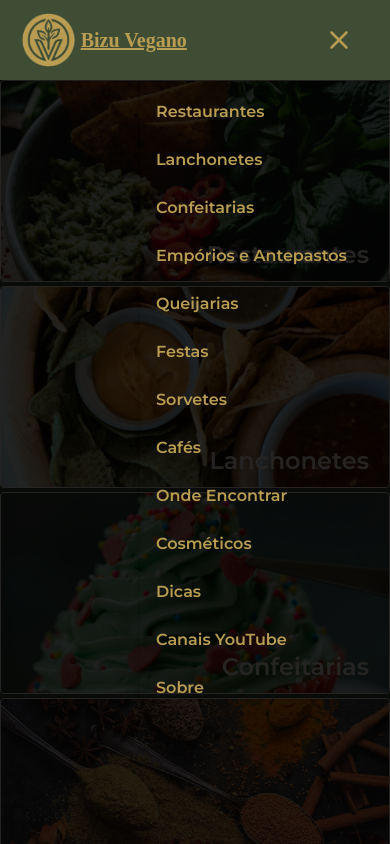
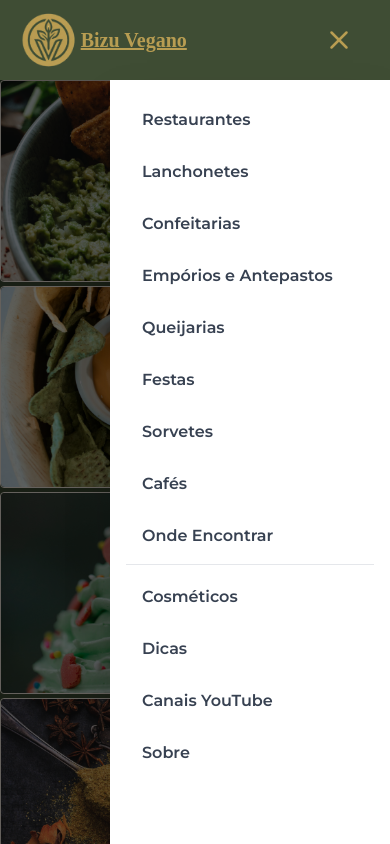
Before and after one commit to flaviare1s/bizu-vegano, a React (Vite) app: page / in a window 390 px wide. Both pictures are taken after a click on the button 339 px from the left and 40 px from the top of the page. Shown: the top 844 px of the page. Built offline with nearby package versions, Linux system fonts and the light colour scheme; no server answers; a web font is replaced by a local one.

Commit message:
Ajusta estilo do menu mobile

```diff
--- a/src/components/Navbar.jsx
+++ b/src/components/Navbar.jsx
@@ -39,8 +39,13 @@ export const Navbar = () => {
 
   return (
     <header className='bg-verde-escuro w-screen flex justify-between items-center mx-auto relative z-50 shadow-md'>
-      {isMenuOpen && <div className='overlay bg-black opacity-85 absolute top-0 left-0 w-screen h-screen z-30 pointer-events-none'></div>}
-      <section className='bg-verde-escuro flex justify-between items-center w-full px-5 relative h-[80px] sm:h-[90px] z-40'>
+      {isMenuOpen && (
+        <div
+          className='fixed inset-0 bg-black bg-opacity-60 z-40 md:hidden transition-opacity duration-300'
+          onClick={closeMenu}
+        ></div>
+      )}
+      <section className='bg-verde-escuro flex justify-between items-center w-full px-5 relative h-[80px] sm:h-[90px] z-50'>
         <Link to='/' className='h-[60px] sm:h-[75px] flex items-center' onClick={closeMenu}>
           <img className='h-full rounded-s-full pr-1' src={logo} alt="logo" />
           <h1 className='font-Playwrite text-xl lg:text-2xl font-bold text-logo underline'>Bizu Vegano</h1>
@@ -96,54 +101,56 @@ export const Navbar = () => {
               <Link to='/sobre' className='text-branco-quente md:text-logo lg:text-lg font-semibold hover:opacity-80 link-nav' onClick={closeMenu}>Sobre</Link>
             </li>
           </ul>
-          <button onClick={toggleMenu} className='md:hidden focus:outline-none sm:mr-2 flex items-center gap-2'>
+          <button onClick={toggleMenu} className='md:hidden focus:outline-none flex items-center gap-2 z-50'>
             {isMenuOpen ? <X size={30} className='text-logo' /> : <Menu size={30} className='text-logo' />}
           </button>
-          {isMenuOpen && (
-            <div className='absolute top-[80px] sm:top-[90px] right-0 w-[250px] z-40 shadow-md lg:hidden'>
-              <ul className='flex flex-col'>
-                <li className='px-4 py-3 mt-2'>
-                  <Link to='/restaurantes' className='text-logo font-semibold hover:opacity-80' onClick={closeMenu}>Restaurantes</Link>
+
+          {/* Menu Mobile Lateral */}
+          <div className={`fixed top-[80px] sm:top-[90px] right-0 h-[calc(100vh-80px)] sm:h-[calc(100vh-90px)] w-[280px] bg-white shadow-2xl transform transition-transform duration-300 ease-in-out z-50 md:hidden ${isMenuOpen ? 'translate-x-0' : 'translate-x-full'}`}>
+            <nav className='h-full overflow-y-auto py-4'>
+              <ul className='flex flex-col space-y-1 px-4'>
+                <li>
+                  <Link to='/restaurantes' className='block px-4 py-3 text-gray-700 font-semibold hover:bg-verde-escuro hover:text-white rounded-lg transition-colors duration-200' onClick={closeMenu}>Restaurantes</Link>
                 </li>
-                <li className='px-4 py-3'>
-                  <Link to='/lanchonetes' className='text-logo font-semibold hover:opacity-80' onClick={closeMenu}>Lanchonetes</Link>
+                <li>
+                  <Link to='/lanchonetes' className='block px-4 py-3 text-gray-700 font-semibold hover:bg-verde-escuro hover:text-white rounded-lg transition-colors duration-200' onClick={closeMenu}>Lanchonetes</Link>
                 </li>
-                <li className='px-4 py-3'>
-                  <Link to='/confeitarias' className='text-logo font-semibold hover:opacity-80' onClick={closeMenu}>Confeitarias</Link>
+                <li>
+                  <Link to='/confeitarias' className='block px-4 py-3 text-gray-700 font-semibold hover:bg-verde-escuro hover:text-white rounded-lg transition-colors duration-200' onClick={closeMenu}>Confeitarias</Link>
                 </li>
-                <li className='px-4 py-3'>
-                  <Link to='/emporios' className='text-logo font-semibold hover:opacity-80' onClick={closeMenu}>Empórios e Antepastos</Link>
+                <li>
+                  <Link to='/emporios' className='block px-4 py-3 text-gray-700 font-semibold hover:bg-verde-escuro hover:text-white rounded-lg transition-colors duration-200' onClick={closeMenu}>Empórios e Antepastos</Link>
                 </li>
-                <li className='px-4 py-3'>
-                  <Link to='/queijarias' className='text-logo font-semibold hover:opacity-80' onClick={closeMenu}>Queijarias</Link>
+                <li>
+                  <Link to='/queijarias' className='block px-4 py-3 text-gray-700 font-semibold hover:bg-verde-escuro hover:text-white rounded-lg transition-colors duration-200' onClick={closeMenu}>Queijarias</Link>
                 </li>
-                <li className='px-4 py-3'>
-                  <Link to='/festas' className='text-logo font-semibold hover:opacity-80' onClick={closeMenu}>Festas</Link>
+                <li>
+                  <Link to='/festas' className='block px-4 py-3 text-gray-700 font-semibold hover:bg-verde-escuro hover:text-white rounded-lg transition-colors duration-200' onClick={closeMenu}>Festas</Link>
                 </li>
-                <li className='px-4 py-3'>
-                  <Link to='/sorvetes' className='text-logo font-semibold hover:opacity-80' onClick={closeMenu}>Sorvetes</Link>
+                <li>
+                  <Link to='/sorvetes' className='block px-4 py-3 text-gray-700 font-semibold hover:bg-verde-escuro hover:text-white rounded-lg transition-colors duration-200' onClick={closeMenu}>Sorvetes</Link>
                 </li>
-                <li className='px-4 py-3'>
-                  <Link to='/cafes' className='text-logo font-semibold hover:opacity-80' onClick={closeMenu}>Cafés</Link>
+                <li>
+                  <Link to='/cafes' className='block px-4 py-3 text-gray-700 font-semibold hover:bg-verde-escuro hover:text-white rounded-lg transition-colors duration-200' onClick={closeMenu}>Cafés</Link>
                 </li>
-                <li className='px-4 py-3'>
-                  <Link to='/onde-comer' className='text-logo font-semibold hover:opacity-80' onClick={closeMenu}>Onde Encontrar</Link>
+                <li>
+                  <Link to='/onde-comer' className='block px-4 py-3 text-gray-700 font-semibold hover:bg-verde-escuro hover:text-white rounded-lg transition-colors duration-200' onClick={closeMenu}>Onde Encontrar</Link>
                 </li>
-                <li className='px-4 py-3'>
-                  <Link to='/cosmeticos' className='text-logo font-semibold hover:opacity-80' onClick={closeMenu}>Cosméticos</Link>
+                <li className='border-t border-gray-200 mt-2 pt-2'>
+                  <Link to='/cosmeticos' className='block px-4 py-3 text-gray-700 font-semibold hover:bg-verde-escuro hover:text-white rounded-lg transition-colors duration-200' onClick={closeMenu}>Cosméticos</Link>
                 </li>
-                <li className='px-4 py-3'>
-                  <Link to='/dicas' className='text-logo font-semibold hover:opacity-80' onClick={closeMenu}>Dicas</Link>
+                <li>
+                  <Link to='/dicas' className='block px-4 py-3 text-gray-700 font-semibold hover:bg-verde-escuro hover:text-white rounded-lg transition-colors duration-200' onClick={closeMenu}>Dicas</Link>
                 </li>
-                <li className='px-4 py-3'>
-                  <Link to='/canais-youtube' className='text-logo font-semibold hover:opacity-80' onClick={closeMenu}>Canais YouTube</Link>
+                <li>
+                  <Link to='/canais-youtube' className='block px-4 py-3 text-gray-700 font-semibold hover:bg-verde-escuro hover:text-white rounded-lg transition-colors duration-200' onClick={closeMenu}>Canais YouTube</Link>
                 </li>
-                <li className='px-4 py-3'>
-                  <Link to='/sobre' className='text-logo font-semibold hover:opacity-80' onClick={closeMenu}>Sobre</Link>
+                <li>
+                  <Link to='/sobre' className='block px-4 py-3 text-gray-700 font-semibold hover:bg-verde-escuro hover:text-white rounded-lg transition-colors duration-200' onClick={closeMenu}>Sobre</Link>
                 </li>
               </ul>
-            </div>
-          )}
+            </nav>
+          </div>
         </nav>
       </section>
     </header>
```
